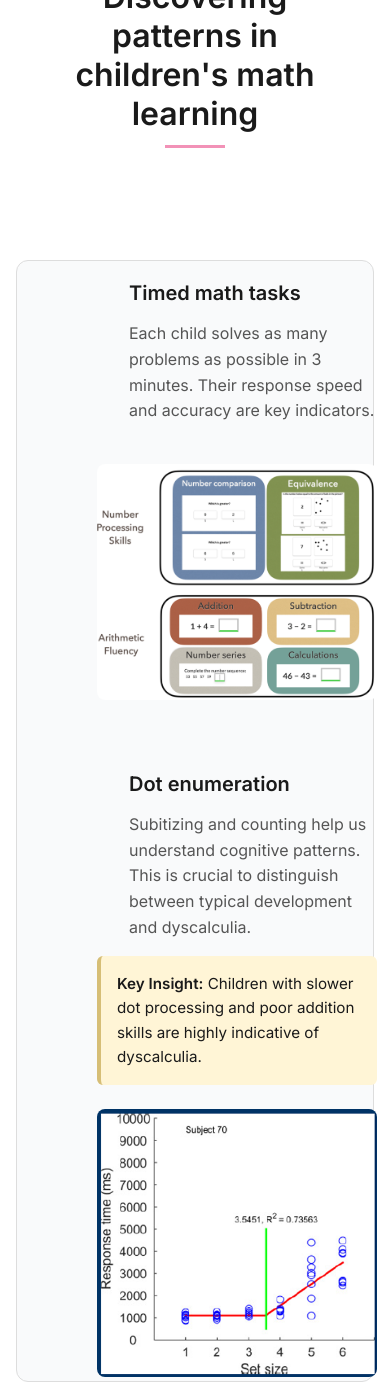
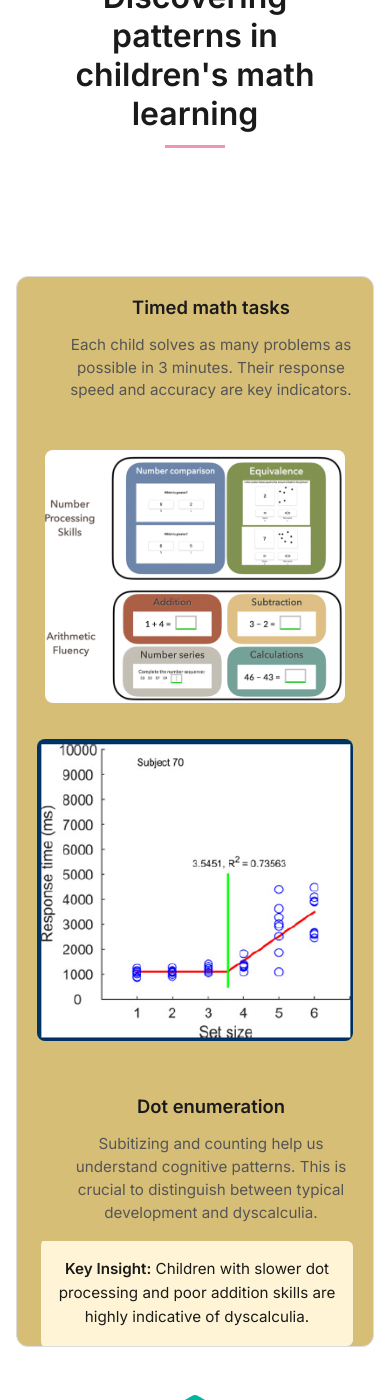
Before and after one commit to moving-average/moving-average.github.io, a Jekyll site: the page built from usecase1.markdown, in a window 390 px wide and 1400 px high, scrolled down 1204 px. Built offline with Jekyll 4.4.1, drawn with Linux system fonts in a browser that asks for light colours.

Commit message:
update style.css

```diff
--- a/assets/style.css
+++ b/assets/style.css
@@ -437,7 +437,7 @@ footer a:hover {
 
 .double-info-section {
   display: flex;
-  background-color: #f9fafb;
+  background-color: #d6be76;
   border: 1px solid #ddd;
   border-radius: 12px;
   flex-direction: column;
@@ -749,43 +749,43 @@ footer a:hover {
     gap: 1rem;
   }
 
+/* Media query voor schermen kleiner dan 768px */
+@media (max-width: 768px) {
   .double-info-section {
-    padding: 0px 80px;
-    margin: 0px 0px;
-    gap: 3rem;
+    padding: 0 20px; /* Verminder padding aan de zijkanten voor mobiel */
+    gap: 2rem; /* Kleinere gap tussen de secties */
   }
 
   .info-row {
-    flex-direction: column;
-    align-items: flex-start;
-    gap: 1.5rem;
+    flex-direction: column; /* Zorgt ervoor dat de items onder elkaar staan op mobiel */
+    align-items: center; /* Centert de inhoud voor een nette uitlijning */
+    width: 100%; /* Zorg ervoor dat de rij de volledige breedte neemt */
   }
 
   .info-row.reverse {
-    flex-direction: column;
+    flex-direction: column-reverse; /* Zorgt ervoor dat de volgorde goed blijft */
   }
 
   .info-text,
   .info-image {
-    width: 100%;
-    text-align: left;
-  }
-
-  .info-image {
-    text-align: center;
+    width: 100%; /* Laat beide secties de volledige breedte gebruiken */
+    text-align: center; /* Centert de inhoud van zowel tekst als afbeelding */
   }
 
   .info-text h3 {
-    font-size: 1.25rem;
+    font-size: 1.15rem; /* Verklein de koppen voor een betere weergave op mobiel */
+    margin-bottom: 1rem; /* Voegt wat ruimte toe onder de kopjes */
   }
 
   .info-text p {
-    font-size: 1rem;
-    line-height: 1.6;
+    font-size: 0.95rem; /* Verklein de tekst voor mobiel */
+    line-height: 1.5; /* Iets kleinere regelafstand voor mobiel */
   }
 
   .info-image img {
-    max-width: 100%;
-    height: auto;
+    max-width: 100%; /* Zorg ervoor dat de afbeelding niet groter wordt dan de container */
+    height: auto; /* Houd de aspect ratio intact */
   }
 }
+
+}
```
